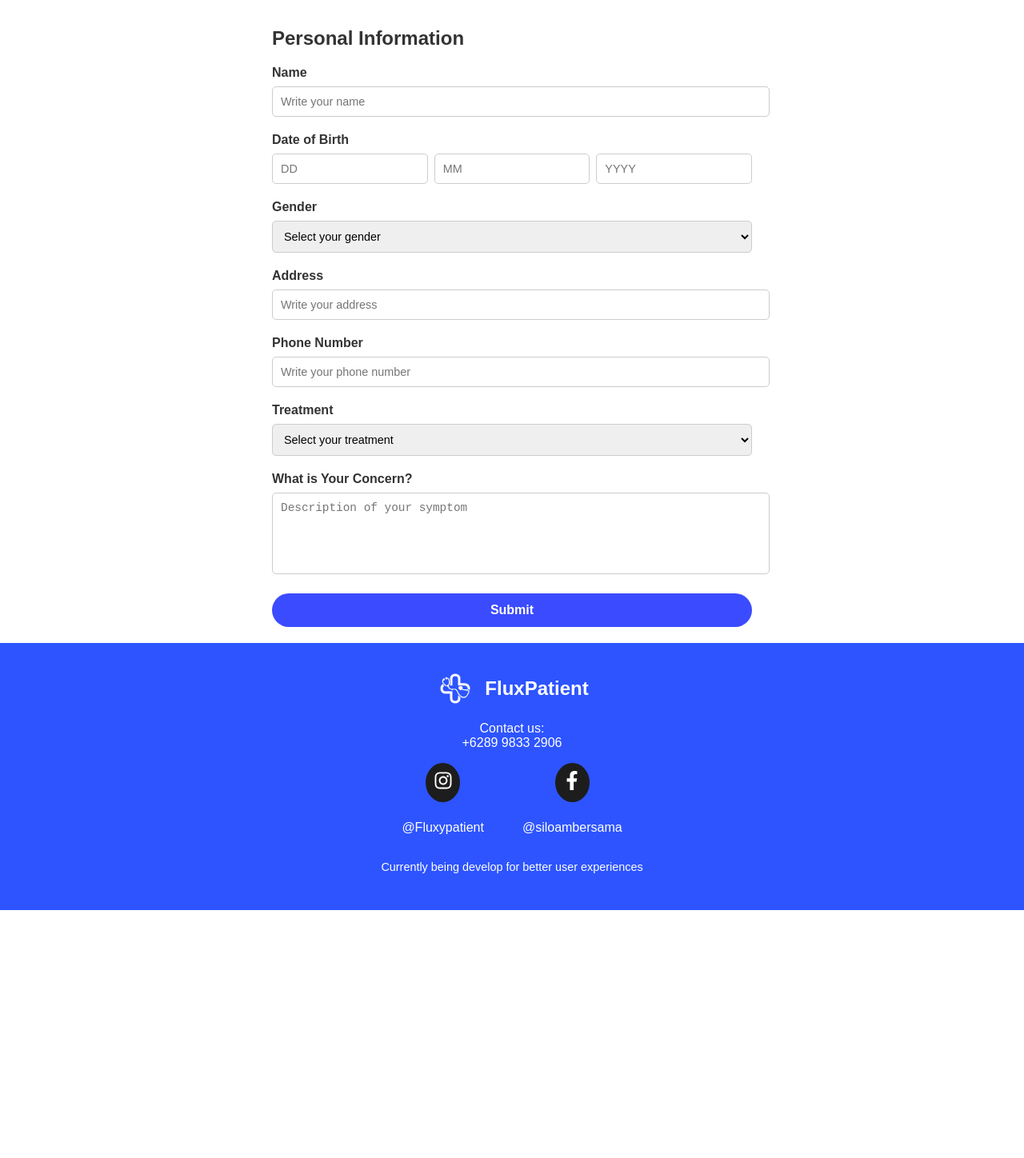
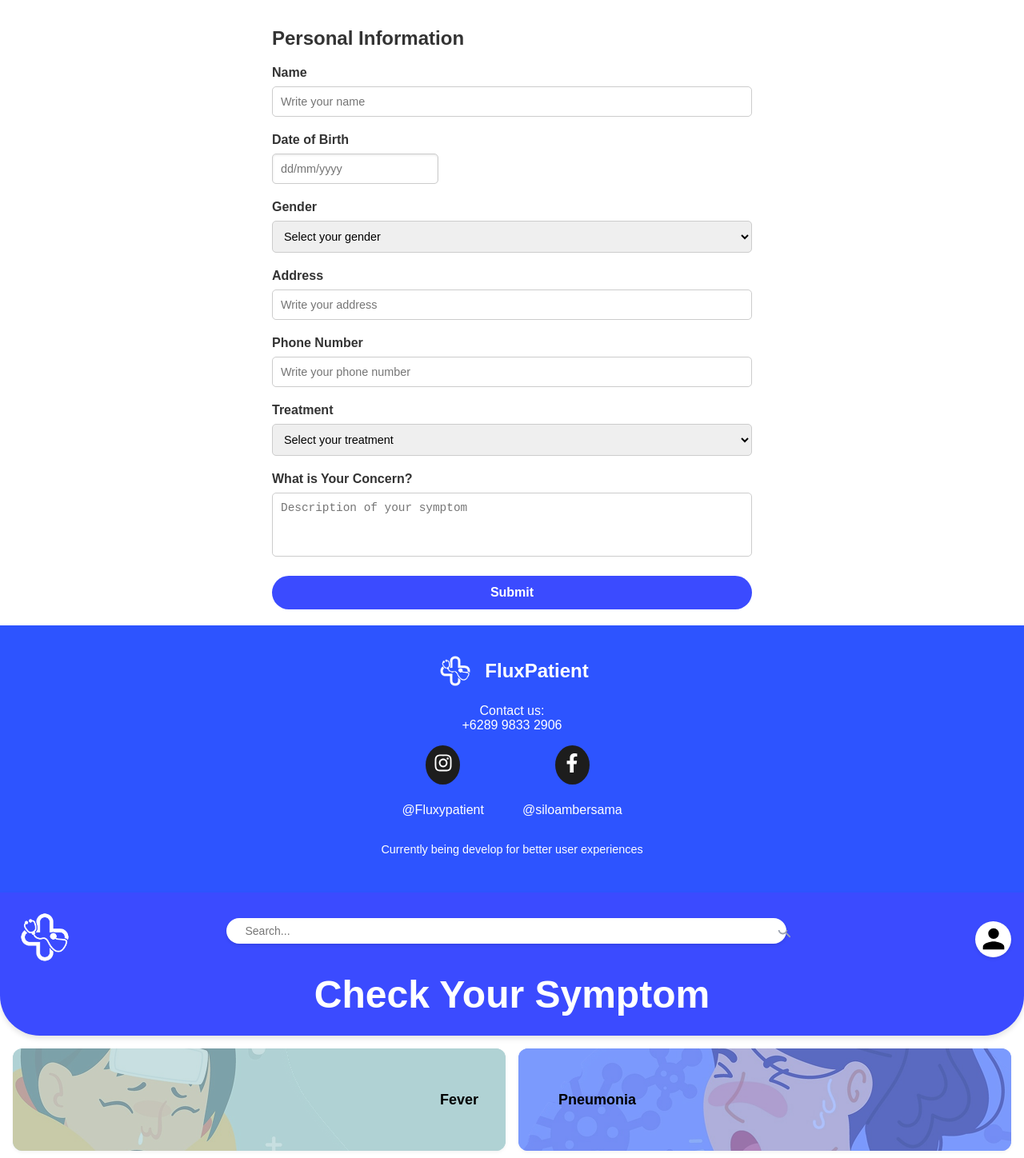
Before and after one commit to Purukan-Jeremy/FluxPatient, a React (Create React App) app in the folder client/: page / in a window 1280 px wide. Shown: the part 642-2090 px from the top of the page at 80% size. Before the commit the page ends 1780 px from the top, so only its background shows below. Built offline with nearby package versions, Linux system fonts and the light colour scheme; no server answers.

Commit message:
add date picker

```diff
--- a/client/package.json
+++ b/client/package.json
@@ -12,6 +12,7 @@
     "axios": "^1.9.0",
     "lucide-react": "^0.503.0",
     "react": "^19.1.0",
+    "react-datepicker": "^8.3.0",
     "react-dom": "^19.1.0",
     "react-icons": "^5.5.0",
     "react-scripts": "5.0.1",
--- a/client/src/App.css
+++ b/client/src/App.css
@@ -220,11 +220,14 @@ textarea {
   width: 100%;
   padding: 10px;
   margin-bottom: 20px;
-  border: 1px solid #ccc;
   border-radius: 5px;
   font-size: 0.9rem;
   outline: none;
+  border: 1px solid #ccc;
+  border-radius: 5px;
+  box-sizing: border-box; /* Ensures consistent width calculation */
 }
+
 
 .dob-inputs {
   display: flex;
@@ -235,6 +238,27 @@ textarea {
 textarea {
   height: 80px;
   resize: none;
+}
+
+.date-picker-container {
+  margin-bottom: 20px;
+  width: 100%;
+}
+
+.date-picker-input {
+  width: 100%;
+  padding: 10px;
+  font-size: 0.9rem;
+  border: 1px solid #ccc;
+  border-radius: 5px;
+  outline: none;
+  box-shadow: inset 0 1px 3px rgba(0, 0, 0, 0.1);
+  cursor: pointer;
+}
+
+.date-picker-input:focus {
+  border-color: #3b4bff;
+  box-shadow: 0 0 5px rgba(59, 75, 255, 0.5);
 }
 
 .submit-button {
--- a/client/src/App.js
+++ b/client/src/App.js
@@ -18,6 +18,7 @@ function App() {
       <Home />
       <Personal/>
       <Footer/>
+      <SymptomChecker/>
     </div>
   );
 }
--- a/client/src/components/Header/index.js
+++ b/client/src/components/Header/index.js
@@ -1,74 +1,74 @@
-import React from "react";
-import Logo from "../../assets/img/fluxLogo.png";
+import React from 'react';
+import Logo from '../../assets/img/fluxLogo.png';
 
-const Header = ({ searchTerm, setSearchTerm, title }) => {
+const Header = ({ searchTerm, setSearchTerm }) => {
   const styles = {
     header: {
-      backgroundColor: "#3b4bff",
-      padding: "16px",
-      paddingBottom: "24px",
-      borderBottomLeftRadius: "50px",
-      borderBottomRightRadius: "50px",
-      boxShadow: "0 4px 6px rgba(0, 0, 0, 0.1)",
+      backgroundColor: '#3b4bff',
+      padding: '16px',
+      paddingBottom: '24px',
+      borderBottomLeftRadius: '50px',
+      borderBottomRightRadius: '50px',
+      boxShadow: '0 4px 6px rgba(0, 0, 0, 0.1)'
     },
     headerContent: {
-      display: "flex",
-      alignItems: "center",
-      justifyContent: "space-between",
+      display: 'flex',
+      alignItems: 'center',
+      justifyContent: 'space-between'
     },
     logo: {
       flexShrink: 0,
-      marginRight: "-50px",
+      marginRight: '-50px'
     },
     searchContainer: {
-      position: "relative",
+      position: 'relative',
       flexGrow: 1,
-      maxWidth: "700px",
-      width: "100%",
+      maxWidth: '700px',
+      width: '100%'
     },
     searchInput: {
-      width: "100%",
-      padding: "8px 16px",
-      paddingLeft: "24px",
-      paddingRight: "0px",
-      borderRadius: "20px",
-      border: "none",
-      fontSize: "14px",
-      boxShadow: "0 2px 4px rgba(0, 0, 0, 0.1)",
+      width: '100%',
+      padding: '8px 16px',
+      paddingLeft: '24px',
+      paddingRight: '0px',
+      borderRadius: '20px',
+      border: 'none',
+      fontSize: '14px',
+      boxShadow: '0 2px 4px rgba(0, 0, 0, 0.1)'
     },
     searchIcon: {
-      position: "absolute",
-      right: "-5px",
-      top: "50%",
-      transform: "translateY(-50%)",
-      color: "#9ca3af",
-      cursor: "pointer",
+      position: 'absolute',
+      right: '-5px',
+      top: '50%',
+      transform: 'translateY(-50%)',
+      color: '#9ca3af',
+      cursor: 'pointer'
     },
     searchIconSvg: {
-      width: "18px",
-      height: "18px",
+      width: '18px',
+      height: '18px'
     },
     userIcon: {
-      backgroundColor: "white",
-      borderRadius: "50%",
-      width: "45px",
-      height: "45px",
-      display: "flex",
-      alignItems: "center",
-      justifyContent: "center",
-      boxShadow: "0 2px 4px rgba(0, 0, 0, 0.1)",
+      backgroundColor: 'white',
+      borderRadius: '50%',
+      width: '45px',
+      height: '45px',
+      display: 'flex',
+      alignItems: 'center',
+      justifyContent: 'center',
+      boxShadow: '0 2px 4px rgba(0, 0, 0, 0.1)'
     },
     userIconSvg: {
-      width: "40px",
-      height: "40px",
+      width: '40px',
+      height: '40px'
     },
     headerTitle: {
-      textAlign: "center",
-      color: "white",
-      fontSize: "48px",
-      fontWeight: "bold",
-      margin: 0,
-    },
+      textAlign: 'center',
+      color: 'white',
+      fontSize: '48px',
+      fontWeight: 'bold',
+      margin: 0
+    }
   };
 
   return (
@@ -76,11 +76,7 @@ const Header = ({ searchTerm, setSearchTerm, title }) => {
       <div style={styles.header}>
         <div style={styles.headerContent}>
           <div style={styles.logo}>
-            <img
-              src={Logo}
-              alt="Flux Logo"
-              style={{ width: "80px", height: "80px" }}
-            />
+            <img src={Logo} alt="Flux Logo" style={{ width: "80px", height: "80px" }} />
           </div>
           <div style={styles.searchContainer}>
             <input
@@ -91,35 +87,27 @@ const Header = ({ searchTerm, setSearchTerm, title }) => {
               onChange={(e) => setSearchTerm(e.target.value)}
             />
             <div style={styles.searchIcon}>
-              <svg
-                viewBox="0 0 24 24"
-                fill="currentColor"
-                style={styles.searchIconSvg}
-              >
-                <path
-                  d="M15.5 14h-.79l-.28-.27C15.41 12.59 16 11.11 16 9.5
-                  16 5.91 13.09 3 9.5 3S3 5.91 3 9.5
+              <svg viewBox="0 10 20 20" fill="currentColor" style={styles.searchIconSvg}>
+                <path d="M15.5 14h-.79l-.28-.27C15.41 12.59 16 11.11 16 9.5
+                  16 5.90 13.09 3 9.5 3S3 5.91 3 9.5
                   5.91 16 9.5 16c1.61 0 3.09-.59
                   4.23-1.57l.27.28v.79l5 4.99L20.49
                   19l-4.99-5zm-6 0C7.01 14 5 11.99 5
                   9.5S7.01 5 9.5 5 14 7.01 14
-                  9.5 11.99 14 9.5 14z"
-                />
+                  9.5 11.99 14 9.5 14z"/>
               </svg>
             </div>
           </div>
           <div style={styles.userIcon}>
             <svg viewBox="0 0 24 24" fill="black" style={styles.userIconSvg}>
-              <path
-                d="M12 12c2.21 0 4-1.79
+              <path d="M12 12c2.21 0 4-1.79
                 4-4s-1.79-4-4-4-4 1.79-4 4
                 1.79 4 4 4zm0 2c-2.67 0-8
-                1.34-8 4v2h16v-2c0-2.66-5.33-4-8-4z"
-              />
+                1.34-8 4v2h16v-2c0-2.66-5.33-4-8-4z" />
             </svg>
           </div>
         </div>
-        <h1 style={styles.headerTitle}>{title}</h1>
+        <h1 style={styles.headerTitle}>Check Your Symptom</h1>
       </div>
     </div>
   );
--- a/client/src/components/Personal/index.js
+++ b/client/src/components/Personal/index.js
@@ -1,23 +1,29 @@
-import React from 'react';
+import React, { useState } from "react";
+import DatePicker from "react-datepicker";
+import "react-datepicker/dist/react-datepicker.css";
 
 const Personal = () => {
+  const [dob, setDob] = useState(null);
+
   return (
     <div className="form-container">
       <h1>Personal Information</h1>
       <form className="form">
-        {/* Name */}
         <label htmlFor="name">Name</label>
         <input type="text" id="name" placeholder="Write your name" />
 
-        {/* Date of Birth */}
         <label htmlFor="dob">Date of Birth</label>
-        <div className="dob-inputs">
-          <input type="text" id="day" placeholder="DD" maxLength="2" />
-          <input type="text" id="month" placeholder="MM" maxLength="2" />
-          <input type="text" id="year" placeholder="YYYY" maxLength="4" />
+        <div className="dob-input">
+          <DatePicker
+            selected={dob}
+            onChange={(date) => setDob(date)}
+            dateFormat="dd/MM/yyyy"
+            placeholderText="dd/mm/yyyy"
+            className="date-picker-input"
+            maxDate={new Date()}
+          />
         </div>
 
-        {/* Gender */}
         <label htmlFor="gender">Gender</label>
         <select id="gender">
           <option value="" disabled selected>
@@ -28,15 +34,12 @@ const Personal = () => {
           <option value="other">Other</option>
         </select>
 
-        {/* Address */}
         <label htmlFor="address">Address</label>
         <input type="text" id="address" placeholder="Write your address" />
 
-        {/* Phone Number */}
         <label htmlFor="phone">Phone Number</label>
         <input type="text" id="phone" placeholder="Write your phone number" />
 
-        {/* Treatment */}
         <label htmlFor="treatment">Treatment</label>
         <select id="treatment">
           <option value="" disabled selected>
@@ -48,11 +51,9 @@ const Personal = () => {
           <option value="therapy">Therapy</option>
         </select>
 
-        {/* Concern */}
         <label htmlFor="concern">What is Your Concern?</label>
         <textarea id="concern" placeholder="Description of your symptom"></textarea>
 
-        {/* Submit Button */}
         <button type="submit" className="submit-button">
           Submit
         </button>
```
Also changed, not shown: 3 other files (tests, documents, lock files or other folders).
